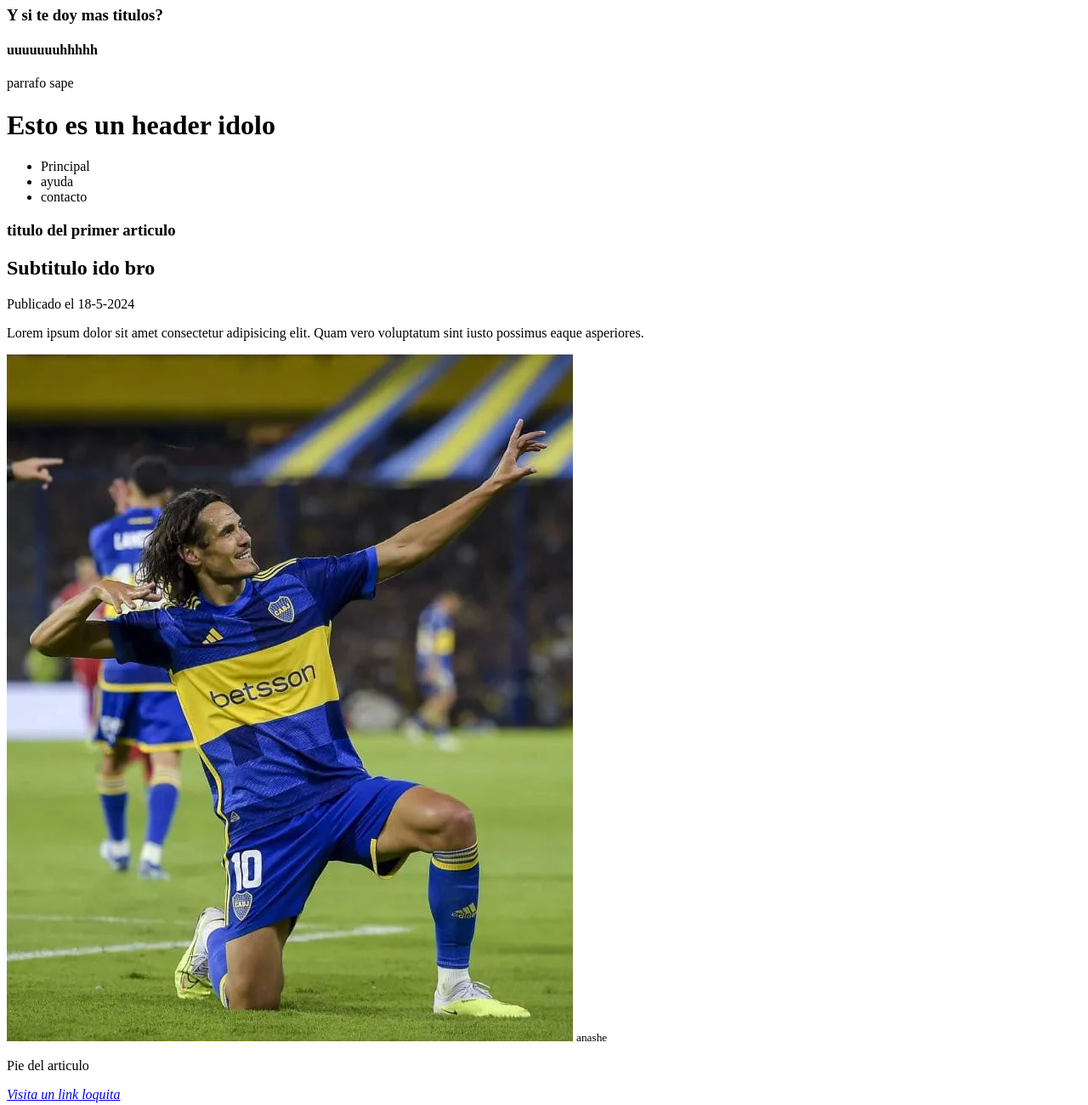
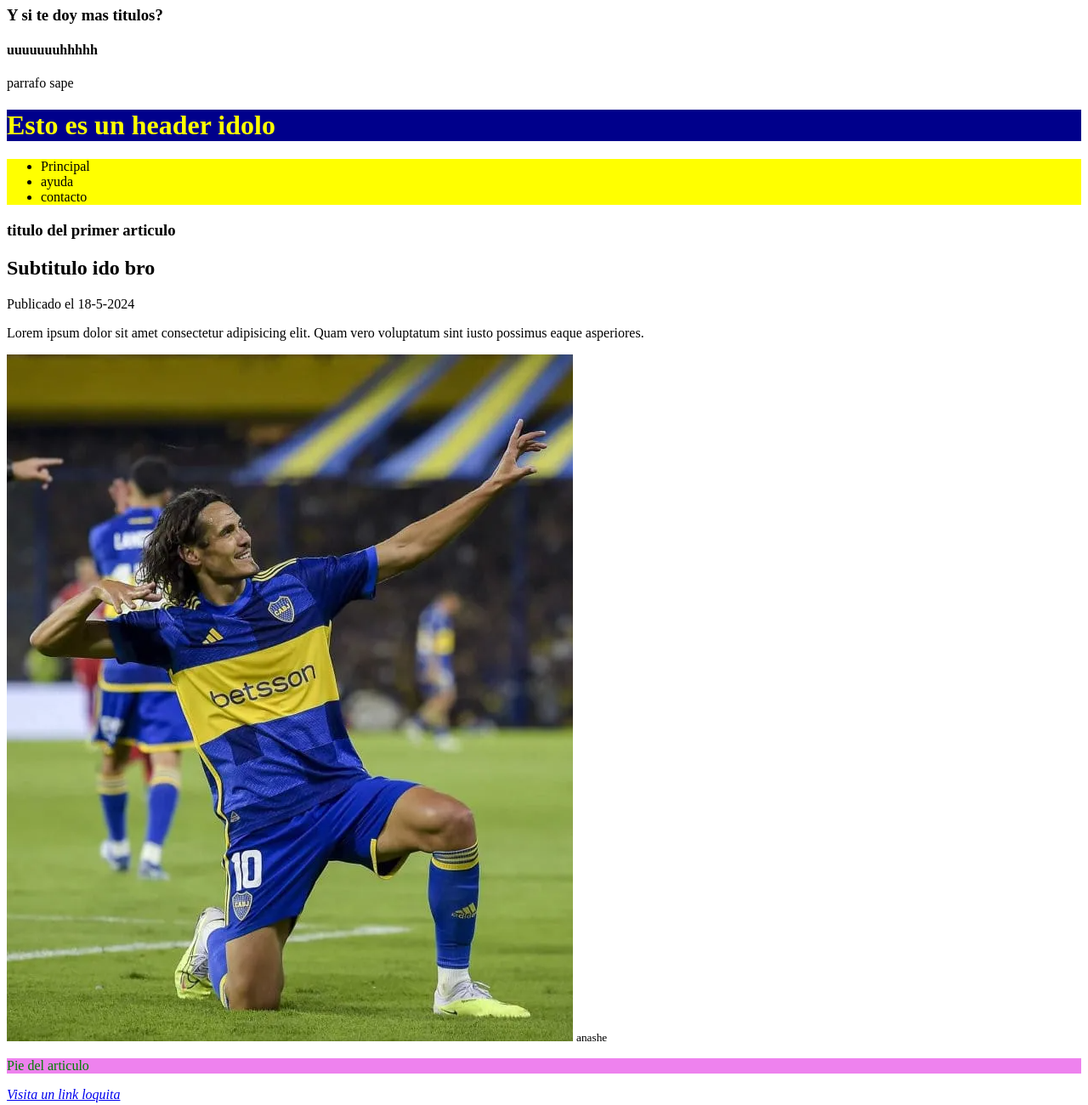
Before and after one commit to NicoMatteucci/NicoMatteucci.github.io, a plain HTML site: page index.html in a window 1280 px wide. Shown: the part 120-1420 px from the top of the page at 85% size. Drawn offline with Linux system fonts and the light colour scheme.

Commit message:
v007 (css)

```diff
--- a/index.html
+++ b/index.html
@@ -7,6 +7,24 @@
     <meta name="pagina para gente fea" content="esto es el contenido, no se q es">
     <meta name="autor" content="yo, argentino">
     <meta name="keywords" content="GOD">
+    <style>
+        #cabecera{
+            background: darkblue;
+            color: yellow;
+        }
+        header {
+            background: blue;
+        }
+
+        nav {
+            background: yellow;
+        }
+
+        footer {
+            color: green;
+            background: violet;
+        }
+    </style>
 </head>
 
 
@@ -27,7 +45,7 @@
         parrafo sape
     </p>
 
-    <header>
+    <header id="cabecera">
         <h1>Esto es un header idolo</h1>
     </header>
     <nav>
```
